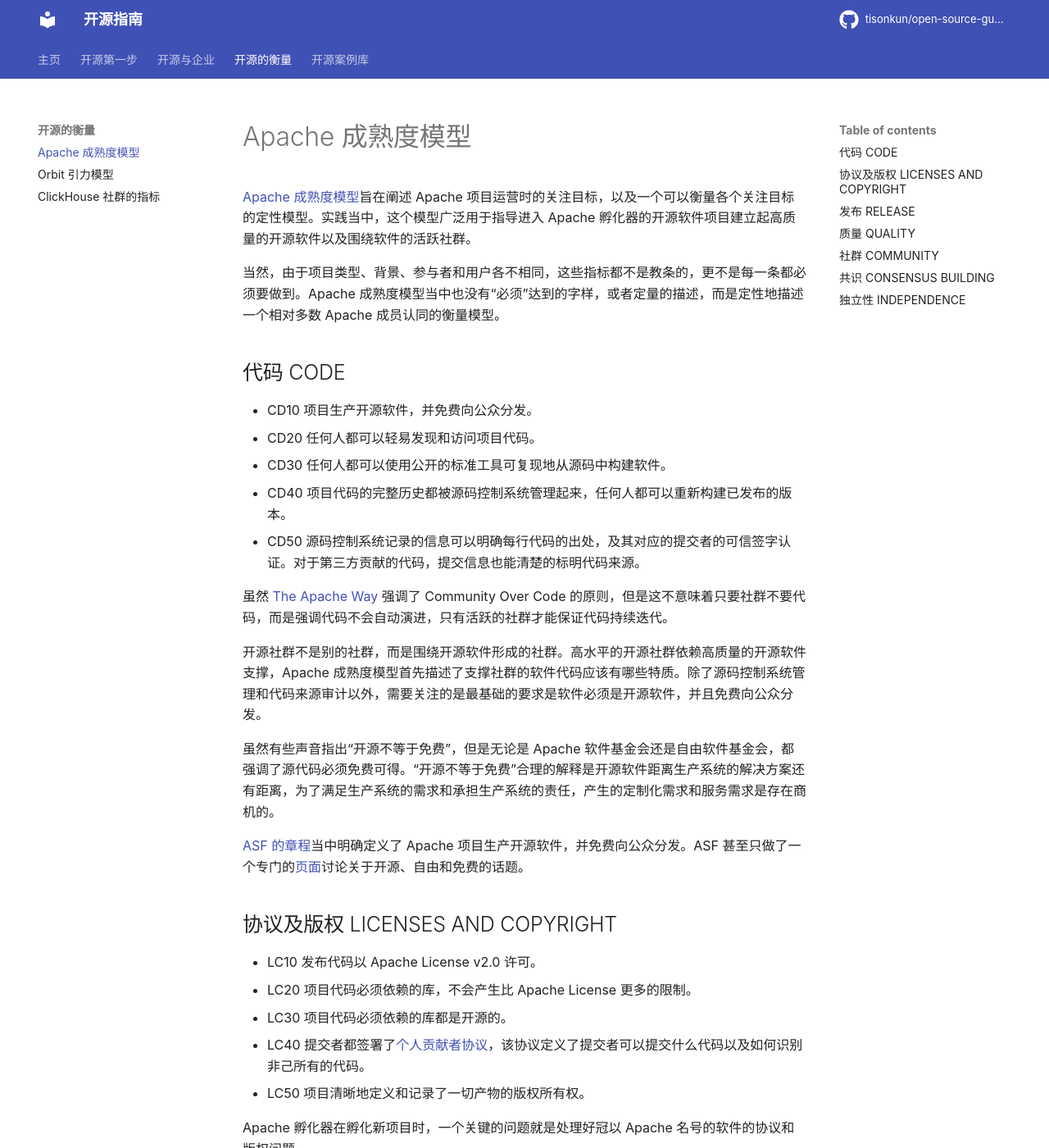
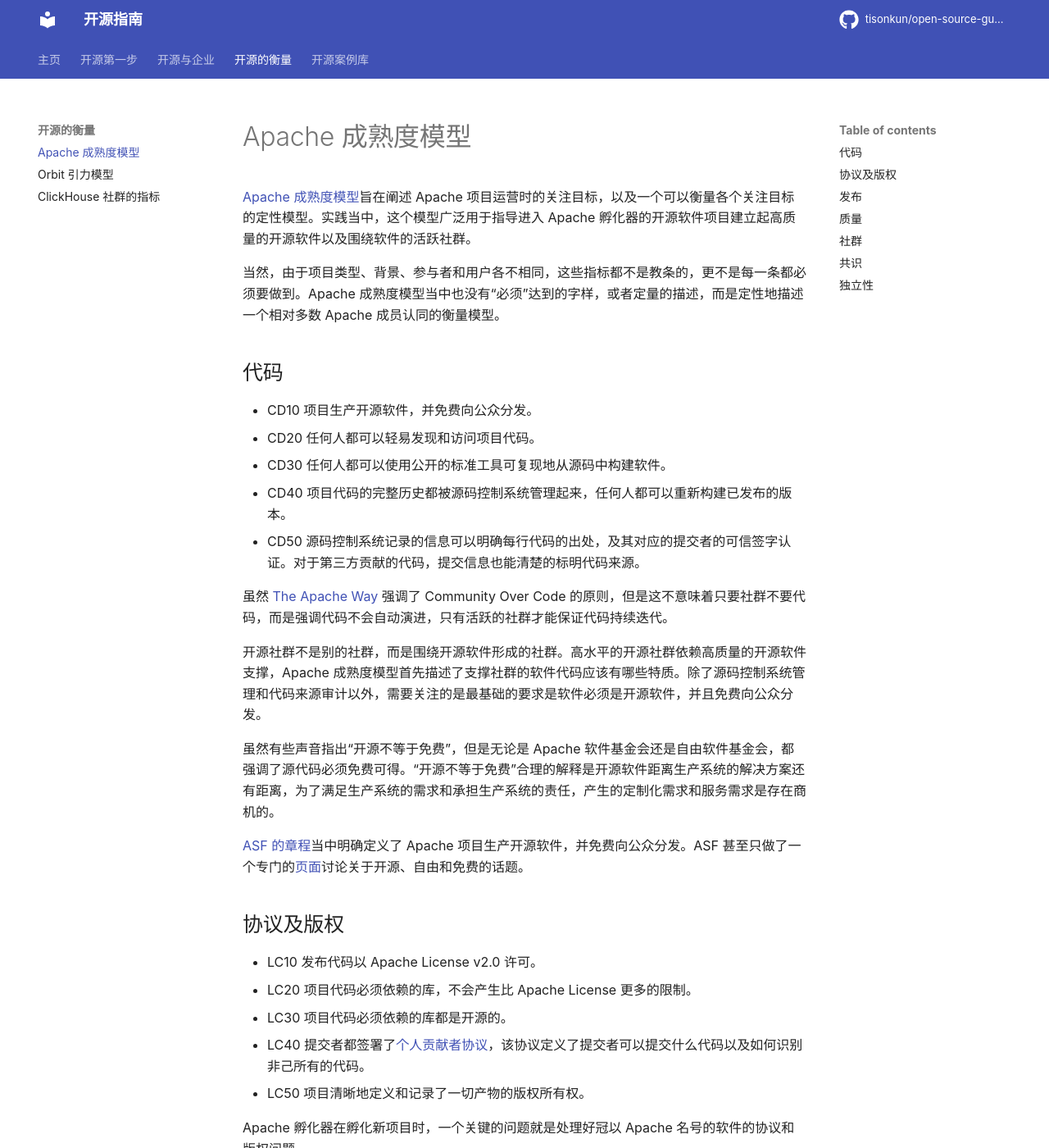
Before and after one commit to tisonkun/open-source-guides, an MkDocs documentation site: the page built from docs/apache-maturity-model.md, in a window 1280 px wide and 1400 px high. Shown: the whole window at 82% size. Built offline with MkDocs 1.6.1 and Material for MkDocs 9.7.7, drawn with Linux system fonts in a browser that asks for light colours; some web fonts are replaced; comment, search, counter and statistics services are not loaded; some of the changed text lies outside the part shown.

Commit message:
docs: tidy words
Signed-off-by: tison <wander4096@gmail.com>

```diff
--- a/docs/apache-maturity-model.md
+++ b/docs/apache-maturity-model.md
@@ -7,7 +7,7 @@
 
 当然，由于项目类型、背景、参与者和用户各不相同，这些指标都不是教条的，更不是每一条都必须要做到。Apache 成熟度模型当中也没有“必须”达到的字样，或者定量的描述，而是定性地描述一个相对多数 Apache 成员认同的衡量模型。
 
-## 代码 CODE
+## 代码
 
 * CD10 项目生产开源软件，并免费向公众分发。
 * CD20 任何人都可以轻易发现和访问项目代码。
@@ -23,7 +23,7 @@
 
 [ASF 的章程](https://www.apache.org/foundation/bylaws.html#6.3)当中明确定义了 Apache 项目生产开源软件，并免费向公众分发。ASF 甚至只做了一个专门的[页面](https://www.apache.org/free/)讨论关于开源、自由和免费的话题。
 
-## 协议及版权 LICENSES AND COPYRIGHT
+## 协议及版权
 
 * LC10 发布代码以 Apache License v2.0 许可。
 * LC20 项目代码必须依赖的库，不会产生比 Apache License 更多的限制。
@@ -37,7 +37,7 @@
 
 另一个关注点是 ASF 要求提交者都签署个人贡献者协议。虽然 Apache 的个人贡献者协议当中也有个人贡献者让渡 relicense 协议的条款，但是其目的在于 Apache License 演进时能够适时更新项目的开源协议。这不同于商业公司的 CLA 经常是为将来改变为更加封闭的商业协议埋伏笔。
 
-## 发布 RELEASE
+## 发布
 
 * RE10 发布包含了以标准、开放可读的归档格式分发的源码，从而保证分发的源码长期都是可读的。
 * RE20 发布经过项目管理委员会（PMC）批准，从而保证所有发布都是 Apache 基金会所为。
@@ -56,7 +56,7 @@
 
 TiDB 项目也试图记录自己的[发布流程](https://pingcap.github.io/tidb-dev-guide/project-management/release-train-model.html)，但是由于受到某些公司内部决策和工具依赖的限制，并非任何人都可以承担发布协调员的职责。此外，TiDB 发布版的获取也是不稳定的，直到最近的版本才依托 GitHub 完成源代码的发布，而二进制文件的发布仍然托管在一个临时的文件服务器上，其地址并不像 Apache 的发布地址 [downloads.apache.org](https://downloads.apache.org/) 一样可靠。发布的内容也没有电子签名，发布本身也没有一个公开测试和投票决议的过程。
 
-## 质量 QUALITY
+## 质量
 
 * QU10 项目对自身代码质量保持开放且诚实的态度。不同模块有不同质量和成熟度水平是自然的，只要能够清楚地沟通就可以接受。
 * QU20 项目高度重视生产安全的软件。
@@ -68,7 +68,7 @@
 
 软件不可能没有缺陷，最低的要求是对软件的缺陷和问题保持开放且诚实的态度，最高的要求是全力及时回应缺陷报告。这两点似乎看起来无甚差异，但是实际做到“全力及时”的项目，又有多少呢？
 
-## 社群 COMMUNITY
+## 社群
 
 * CO10 项目有一个广为人知的官网，包含所有根据成熟度模型运营项目所需的信息。
 * CO20 社群欢迎任何人的参与贡献，只要这是真诚、相互尊重且为项目创造价值的。
@@ -84,7 +84,7 @@
 
 很多时候，一个公司或组织想要运营一个开源项目社群，却总是落入了傲慢的陷阱。它们自以为是地认为自己是项目的主人，允许其他人来“贡献”已经是莫大的恩赐，“贡献”者应该感恩戴德，无偿付出，以至于公司或组织甚至以有多少人无偿“贡献”来直接衡量运营的结果。这种认识并不是“共同创造价值”的思路，而是寻找无偿工作的员工的思路，应该予以批判。
 
-## 共识 CONSENSUS BUILDING
+## 共识
 
 * CS10 项目维护一个拥有决策权限的成员名单，这些成员组成了项目管理委员会（PMC）。
 * CS20 决策必须在 PMC 成员当中达成共识，共识需要记录在项目主要的沟通渠道上。PMC 会在考虑社群成员的意见后做出最终决定。
@@ -100,7 +100,7 @@
 
 关于这一点，[《制造开源软件》](https://producingoss.com/en/producingoss.html)专门有一章[《避免私下讨论》](https://producingoss.com/en/producingoss.html#avoid-private-discussions)做了详细分析。
 
-## 独立性 INDEPENDENCE
+## 独立性
 
 * IN10 项目独立于任何公司或组织的影响。
 * IN20 参与者仅代表他们自己，而不代表任何公司或组织。
```
